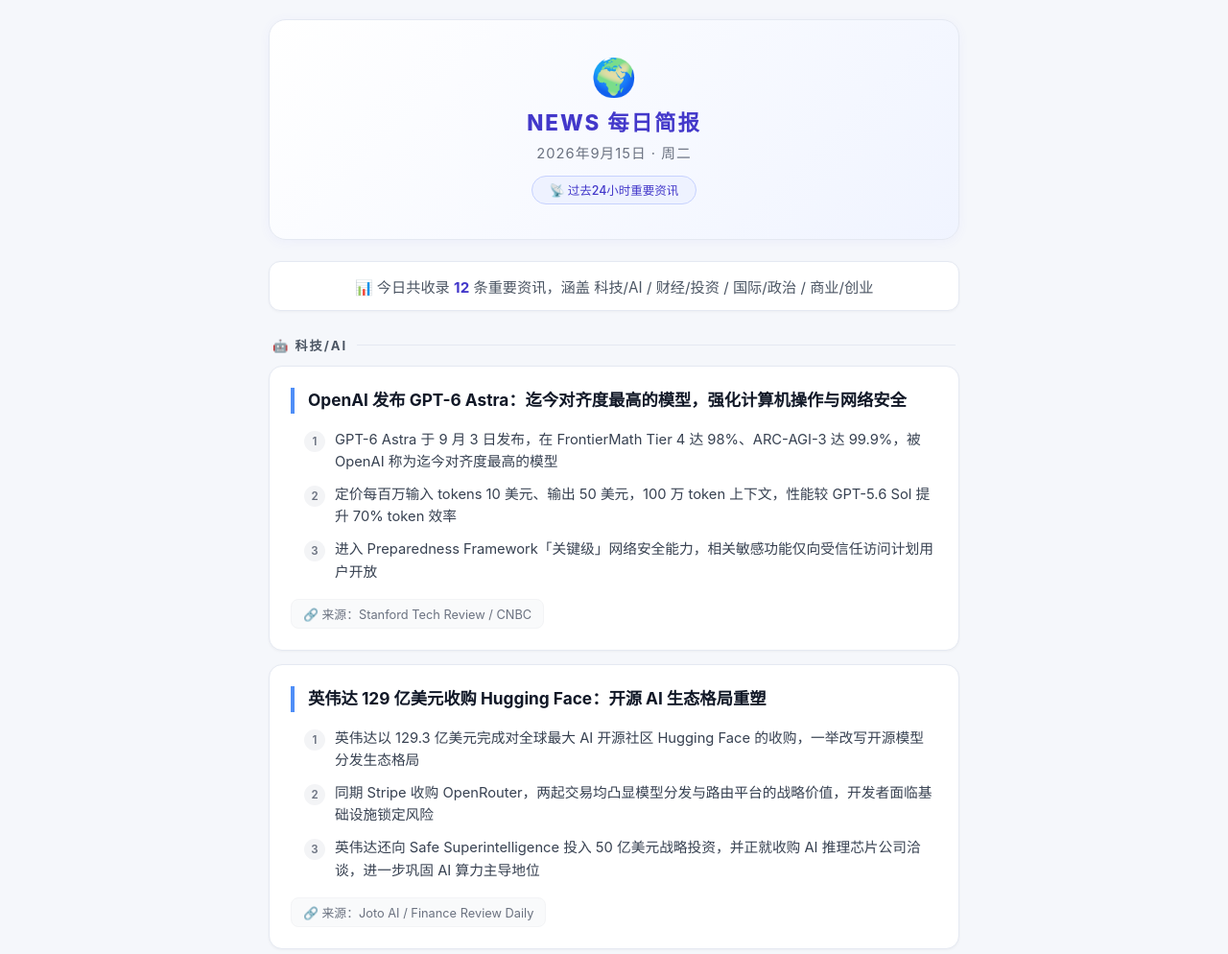
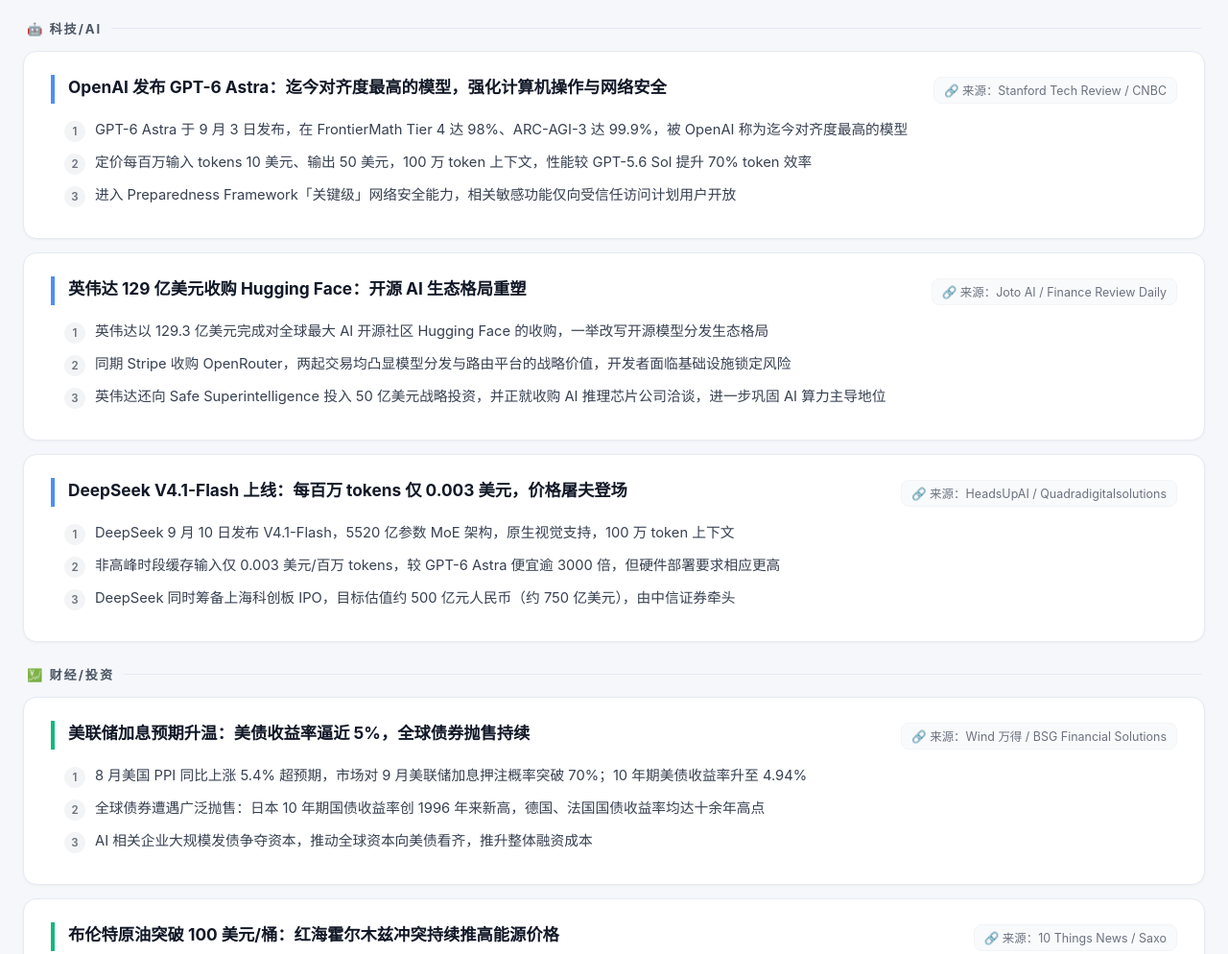
Before and after one commit to gloriaetlaus-coder/gloriaetlaus-coder.github.io, a plain HTML site: page news/2026/09/15/index.html in a window 1280 px wide. Shown: the top 994 px of the page at 96% size. Drawn offline with Linux system fonts and the light colour scheme.

Commit message:
📰 News daily briefing 2026-09-15

```diff
--- a/news/2026/09/15/index.html
+++ b/news/2026/09/15/index.html
@@ -3,6 +3,9 @@
 <head>
 <meta charset="UTF-8">
 <meta name="viewport" content="width=device-width, initial-scale=1.0">
+<meta http-equiv="Cache-Control" content="no-cache, no-store, must-revalidate">
+<meta http-equiv="Pragma" content="no-cache">
+<meta http-equiv="Expires" content="0">
 <title>🌍 News 每日简报 | 2026年9月15日</title>
 <style>
   * { margin: 0; padding: 0; box-sizing: border-box; }
@@ -11,61 +14,44 @@
     background: #f5f7fb;
     color: #1f2937;
     min-height: 100vh;
-    padding: 20px;
+    padding: 20px 24px;
     -webkit-font-smoothing: antialiased;
   }
-  .container { max-width: 720px; margin: 0 auto; }
-  .header {
-    text-align: center;
-    padding: 36px 24px;
-    background: linear-gradient(135deg, #ffffff 0%, #f0f4ff 100%);
-    border-radius: 18px;
-    margin-bottom: 22px;
-    border: 1px solid #e5e9f2;
-    box-shadow: 0 2px 12px rgba(99, 102, 241, 0.06);
-  }
-  .header .logo { font-size: 2.4rem; margin-bottom: 6px; }
-  .header .title {
-    font-size: 1.4rem; font-weight: 800; color: #4338ca;
-    letter-spacing: 2px; margin-bottom: 6px;
-  }
-  .header .date { font-size: 0.92rem; color: #6b7280; letter-spacing: 1px; }
-  .header .badge {
-    display: inline-block; margin-top: 14px; padding: 5px 18px;
-    background: #eef2ff; border: 1px solid #c7d2fe;
-    border-radius: 20px; font-size: 0.78rem; color: #4338ca; font-weight: 500;
-  }
-  .summary-bar {
-    text-align: center; padding: 14px;
-    background: #fff; border: 1px solid #e5e9f2; border-radius: 12px;
-    margin-bottom: 26px; font-size: 0.95rem; color: #4b5563;
-    box-shadow: 0 1px 3px rgba(0,0,0,0.04);
-  }
-  .summary-bar span { color: #4338ca; font-weight: 700; }
-  .category { margin-bottom: 22px; }
-  .category-label {
-    display: flex; align-items: center; gap: 10px;
-    font-size: 0.82rem; font-weight: 700; color: #4b5563;
-    text-transform: uppercase; letter-spacing: 2px;
-    margin-bottom: 12px; padding: 0 4px;
-  }
-  .category-label::after { content: ''; flex: 1; height: 1px; background: #e5e9f2; }
-  .card {
-    background: #ffffff; border: 1px solid #e5e9f2; border-radius: 14px;
-    padding: 22px; margin-bottom: 14px;
-    box-shadow: 0 1px 3px rgba(0,0,0,0.04);
-    transition: box-shadow 0.2s, transform 0.2s;
-  }
-  .card:hover { box-shadow: 0 4px 16px rgba(99, 102, 241, 0.1); transform: translateY(-1px); }
+  .container { width: 100%; max-width: 100%; }
 
   .card.ai .card-header       { border-left: 4px solid #4f8ef7; }
   .card.finance .card-header  { border-left: 4px solid #10b981; }
   .card.politics .card-header { border-left: 4px solid #ef4444; }
   .card.business .card-header { border-left: 4px solid #a855f7; }
 
-  .card-header { padding-left: 14px; margin-bottom: 16px; }
-  .card-title { font-size: 1.08rem; font-weight: 700; color: #111827; line-height: 1.55; }
-  .points { list-style: none; margin: 0 0 16px 0; padding-left: 14px; }
+  .category { margin-bottom: 24px; }
+  .category-label {
+    display: flex; align-items: center; gap: 10px;
+    font-size: 0.82rem; font-weight: 700; color: #4b5563;
+    text-transform: uppercase; letter-spacing: 2px;
+    margin-bottom: 14px; padding: 0 4px;
+  }
+  .category-label::after { content: ''; flex: 1; height: 1px; background: #e5e9f2; }
+  .card {
+    background: #ffffff; border: 1px solid #e5e9f2; border-radius: 14px;
+    padding: 24px 28px; margin-bottom: 14px; width: 100%;
+    box-shadow: 0 1px 3px rgba(0,0,0,0.04);
+    transition: box-shadow 0.2s, transform 0.2s;
+  }
+  .card:hover { box-shadow: 0 4px 16px rgba(99, 102, 241, 0.1); transform: translateY(-1px); }
+  .card-header {
+    display: flex; align-items: flex-start; justify-content: space-between;
+    gap: 14px; padding-left: 14px; margin-bottom: 16px;
+  }
+  .card-title { font-size: 1.08rem; font-weight: 700; color: #111827; line-height: 1.55; flex: 1; min-width: 0; }
+  .card-header .source {
+    flex-shrink: 0; margin-top: 2px;
+    display: inline-flex; align-items: center; gap: 6px;
+    font-size: 0.78rem; color: #6b7280; background: #f9fafb;
+    padding: 4px 10px; border-radius: 8px; border: 1px solid #f3f4f6;
+    white-space: nowrap;
+  }
+  .points { list-style: none; margin: 0 0 8px 0; padding-left: 14px; }
   .points li {
     display: flex; gap: 10px; margin-bottom: 10px;
     font-size: 0.92rem; color: #374151; line-height: 1.6;
@@ -78,20 +64,8 @@
     font-size: 0.72rem; color: #6b7280; font-weight: 600;
     flex-shrink: 0; margin-top: 2px;
   }
-  .source {
-    display: inline-flex; align-items: center; gap: 6px;
-    font-size: 0.8rem; color: #6b7280; background: #f9fafb;
-    padding: 5px 12px; border-radius: 8px; border: 1px solid #f3f4f6;
-  }
-  .footer {
-    text-align: center; padding: 28px; color: #9ca3af;
-    font-size: 0.78rem; line-height: 1.6;
-  }
-  .footer a { color: #6b7280; text-decoration: none; }
   @media (max-width: 480px) {
     body { padding: 12px; }
-    .header { padding: 28px 18px; }
-    .header .title { font-size: 1.2rem; }
     .card { padding: 18px; }
     .card-title { font-size: 1rem; }
     .points li { font-size: 0.88rem; }
@@ -100,52 +74,41 @@
 </head>
 <body>
 <div class="container">
-  <div class="header">
-    <div class="logo">🌍</div>
-    <div class="title">NEWS 每日简报</div>
-    <div class="date">2026年9月15日 · 周二</div>
-    <div class="badge">📡 过去24小时重要资讯</div>
-  </div>
-
-  <div class="summary-bar">
-    📊 今日共收录 <span>12</span> 条重要资讯，涵盖 科技/AI / 财经/投资 / 国际/政治 / 商业/创业
-  </div>
-
   <div class="category">
     <div class="category-label">🤖 科技/AI</div>
 
     <div class="card ai">
       <div class="card-header">
         <div class="card-title">OpenAI 发布 GPT-6 Astra：迄今对齐度最高的模型，强化计算机操作与网络安全</div>
+        <div class="source">🔗 来源：Stanford Tech Review / CNBC</div>
       </div>
       <ul class="points">
         <li data-num="1">GPT-6 Astra 于 9 月 3 日发布，在 FrontierMath Tier 4 达 98%、ARC-AGI-3 达 99.9%，被 OpenAI 称为迄今对齐度最高的模型</li>
         <li data-num="2">定价每百万输入 tokens 10 美元、输出 50 美元，100 万 token 上下文，性能较 GPT-5.6 Sol 提升 70% token 效率</li>
         <li data-num="3">进入 Preparedness Framework「关键级」网络安全能力，相关敏感功能仅向受信任访问计划用户开放</li>
       </ul>
-      <div class="source">🔗 来源：Stanford Tech Review / CNBC</div>
     </div>
     <div class="card ai">
       <div class="card-header">
         <div class="card-title">英伟达 129 亿美元收购 Hugging Face：开源 AI 生态格局重塑</div>
+        <div class="source">🔗 来源：Joto AI / Finance Review Daily</div>
       </div>
       <ul class="points">
         <li data-num="1">英伟达以 129.3 亿美元完成对全球最大 AI 开源社区 Hugging Face 的收购，一举改写开源模型分发生态格局</li>
         <li data-num="2">同期 Stripe 收购 OpenRouter，两起交易均凸显模型分发与路由平台的战略价值，开发者面临基础设施锁定风险</li>
         <li data-num="3">英伟达还向 Safe Superintelligence 投入 50 亿美元战略投资，并正就收购 AI 推理芯片公司洽谈，进一步巩固 AI 算力主导地位</li>
       </ul>
-      <div class="source">🔗 来源：Joto AI / Finance Review Daily</div>
     </div>
     <div class="card ai">
       <div class="card-header">
         <div class="card-title">DeepSeek V4.1-Flash 上线：每百万 tokens 仅 0.003 美元，价格屠夫登场</div>
+        <div class="source">🔗 来源：HeadsUpAI / Quadradigitalsolutions</div>
       </div>
       <ul class="points">
         <li data-num="1">DeepSeek 9 月 10 日发布 V4.1-Flash，5520 亿参数 MoE 架构，原生视觉支持，100 万 token 上下文</li>
         <li data-num="2">非高峰时段缓存输入仅 0.003 美元/百万 tokens，较 GPT-6 Astra 便宜逾 3000 倍，但硬件部署要求相应更高</li>
         <li data-num="3">DeepSeek 同时筹备上海科创板 IPO，目标估值约 500 亿元人民币（约 750 亿美元），由中信证券牵头</li>
       </ul>
-      <div class="source">🔗 来源：HeadsUpAI / Quadradigitalsolutions</div>
     </div>
   </div>
 
@@ -155,35 +118,35 @@
     <div class="card finance">
       <div class="card-header">
         <div class="card-title">美联储加息预期升温：美债收益率逼近 5%，全球债券抛售持续</div>
+        <div class="source">🔗 来源：Wind 万得 / BSG Financial Solutions</div>
       </div>
       <ul class="points">
         <li data-num="1">8 月美国 PPI 同比上涨 5.4% 超预期，市场对 9 月美联储加息押注概率突破 70%；10 年期美债收益率升至 4.94%</li>
         <li data-num="2">全球债券遭遇广泛抛售：日本 10 年期国债收益率创 1996 年来新高，德国、法国国债收益率均达十余年高点</li>
         <li data-num="3">AI 相关企业大规模发债争夺资本，推动全球资本向美债看齐，推升整体融资成本</li>
       </ul>
-      <div class="source">🔗 来源：Wind 万得 / BSG Financial Solutions</div>
     </div>
     <div class="card finance">
       <div class="card-header">
         <div class="card-title">布伦特原油突破 100 美元/桶：红海霍尔木兹冲突持续推高能源价格</div>
+        <div class="source">🔗 来源：10 Things News / Saxo</div>
       </div>
       <ul class="points">
         <li data-num="1">胡塞武装攻击沙特石油设施并封锁红海曼德海峡，国际油价单日飙升逾 8%，布伦特原油逼近 110 美元</li>
         <li data-num="2">美国制裁伊朗油轮、扩大对伊航空制裁；伊朗宣布在霍尔木兹设立「限制区」，航运风险溢价大幅上升</li>
         <li data-num="3">Capital Economics 预计油价维持 100 美元附近，高盛警告若冲突加剧可能触及 120 美元</li>
       </ul>
-      <div class="source">🔗 来源：10 Things News / Saxo</div>
     </div>
     <div class="card finance">
       <div class="card-header">
         <div class="card-title">全球 AI 基础设施投资狂飙：四大云厂商 2026 年资本支出将超 9000 亿美元</div>
+        <div class="source">🔗 来源：KGI Singapore / Stanford Tech Review</div>
       </div>
       <ul class="points">
         <li data-num="1">英伟达数据中心业务 Q3 营收 297 亿美元，同比暴涨 221%；Broadcom AI 半导体收入达 167 亿美元，占总营收 56%</li>
         <li data-num="2">四大云厂商 2026 年 AI 资本支出合计将达 9070 亿美元，2027 年突破 1.2 万亿美元，微软计划将数据中心容量扩大两倍至 38GW</li>
         <li data-num="3">苹果新 CEO John Ternus 接手首周即面临「AI 追赶」核心挑战，iPhone 18 Pro 的 A20 Pro 芯片神经网络引擎翻倍至 32 核</li>
       </ul>
-      <div class="source">🔗 来源：KGI Singapore / Stanford Tech Review</div>
     </div>
   </div>
 
@@ -193,35 +156,35 @@
     <div class="card politics">
       <div class="card-header">
         <div class="card-title">中美贸易博弈再升级：特朗普加码制裁，北京反制，双方各划红线</div>
+        <div class="source">🔗 来源：ZeroFox / 中国经济网</div>
       </div>
       <ul class="points">
         <li data-num="1">美方宣布对伊朗史上最大规模二级制裁，覆盖航空、油轮及第三国交易实体，剑指中国、印度、土耳其贸易伙伴</li>
         <li data-num="2">中美双方在二十国集团峰会前各自宣布贸易限制措施，但均未触碰 2025 年 10 月停火协议红线，意在维持博弈而不破局</li>
         <li data-num="3">中国商务部透露双方正就 300 亿美元对等降税框架进行磋商，商务部：将争取早日落地</li>
       </ul>
-      <div class="source">🔗 来源：ZeroFox / 中国经济网</div>
     </div>
     <div class="card politics">
       <div class="card-header">
         <div class="card-title">上合组织峰会力挺伊朗：中俄为首阵营形成外交缓冲</div>
+        <div class="source">🔗 来源：Chin@Strategy / 中国经济网</div>
       </div>
       <ul class="points">
         <li data-num="1">上海合作组织峰会发表比什凯克宣言，明确谴责对伊朗领土的军事打击为「违反国际法」，伊朗获得中俄阵营外交背书</li>
         <li data-num="2">SCO 机制成立 25 年来影响力持续扩大，在俄乌战争与美伊冲突双重压力下成为多极外交博弈核心平台</li>
         <li data-num="3">与此同时，欧盟贸易执法官员访华，寻求在北京与布鲁塞尔贸易战升级前达成和解协议</li>
       </ul>
-      <div class="source">🔗 来源：Chin@Strategy / 中国经济网</div>
     </div>
     <div class="card politics">
       <div class="card-header">
         <div class="card-title">美德法等 12 国联合制裁以色列定居者：英法召回大使，中东外交危机升级</div>
+        <div class="source">🔗 来源：10 Things News / GlobalPost</div>
       </div>
       <ul class="points">
         <li data-num="1">英国、法国等 12 国宣布对约旦河西岸以色列定居点实施贸易制裁，以色列随即关闭英国驻东耶路撒冷总领事馆</li>
         <li data-num="2">联合国报告显示以色列定居者暴力活动升至「历史最高水平」，巴勒斯坦 60 平民在马萨费尔亚塔被强制驱逐</li>
         <li data-num="3">特朗普政府未公开反对制裁措施，美以关系出现罕见裂缝，中东格局持续震荡</li>
       </ul>
-      <div class="source">🔗 来源：10 Things News / GlobalPost</div>
     </div>
   </div>
 
@@ -231,41 +194,36 @@
     <div class="card business">
       <div class="card-header">
         <div class="card-title">英伟达/AMD/Intel 三大 AI 芯片公司密集发布：AI 算力军备竞赛白热化</div>
+        <div class="source">🔗 来源：StartupPedia / Finance Review Daily</div>
       </div>
       <ul class="points">
         <li data-num="1">英伟达发布 Blackwell Ultra B300；AMD 推出 MI350X GPU；Intel Gaudi 3 全面上市，三巨头同日交锋刷新算力竞争标杆</li>
         <li data-num="2">苹果发布首款折叠屏 iPhone Duo；Meta 推出 Muse Spark 1.3，主动协作与幻觉率双降；Anthropic 发布 Claude Fable 5.1 和 Claude Mythos 5.1</li>
         <li data-num="3">AI 编码独角兽 Cognition（Devin 开发者）估值 480 亿美元，4 个月内翻倍；AI 法律工具 Harvey 融资 5.5 亿美元，估值 155 亿美元</li>
       </ul>
-      <div class="source">🔗 来源：StartupPedia / Finance Review Daily</div>
     </div>
     <div class="card business">
       <div class="card-header">
         <div class="card-title">全球风投 8 月爆发：420 亿美元涌入，7 家公司单轮融资超 10 亿美元</div>
+        <div class="source">🔗 来源：Finance Review Daily / Startup Genome</div>
       </div>
       <ul class="points">
         <li data-num="1">8 月全球风险投资同比增长 122%，Databricks 以 50 亿美元融资领跑，估值 1900 亿美元；Crusoe 融资 30 亿美元，Fluidstack 融资 15 亿美元</li>
         <li data-num="2">英伟达以 50 亿美元战略入股 Safe Superintelligence（Ilya Sutskever 创立），后者估值达 320 亿美元，但至今无商业产品</li>
         <li data-num="3">SpaceTech 成新风口：2026 年迄今融资 203 亿美元，Anduril 单轮 50 亿美元，估值达 470 亿美元</li>
       </ul>
-      <div class="source">🔗 来源：Finance Review Daily / Startup Genome</div>
     </div>
     <div class="card business">
       <div class="card-header">
         <div class="card-title">WhatsApp 跨境转账应用 Félix 融资 2 亿美元：拉美金融科技热潮持续</div>
+        <div class="source">🔗 来源：Finance Review Daily / StartupPedia</div>
       </div>
       <ul class="points">
         <li data-num="1">基于 WhatsApp 的拉美跨境汇款应用 Félix 完成 2 亿美元 C 轮，a16z 与 General Catalyst 联合领投，将拓展整个拉丁美洲市场</li>
         <li data-num="2">AI 法律科技 GC AI 完成 6000 万美元 B 轮，估值 5.55 亿美元，为 2000 多家企业法务部门提供服务</li>
         <li data-num="3">Hugging Face 推出 399 美元开源 AI 机器人 Microduck，集成行走、物体操控与轮滑技能，向消费级机器人领域扩张</li>
       </ul>
-      <div class="source">🔗 来源：Finance Review Daily / StartupPedia</div>
     </div>
-  </div>
-
-  <div class="footer">
-    News 资讯工作台 · 每日自动抓取海外资讯并翻译推送<br>
-    由 QClaw Agent 驱动 · 2026年9月15日 · <a href="https://gloriaetlaus-coder.github.io/news/">查看历史档案 →</a>
   </div>
 </div>
 </body>
```
